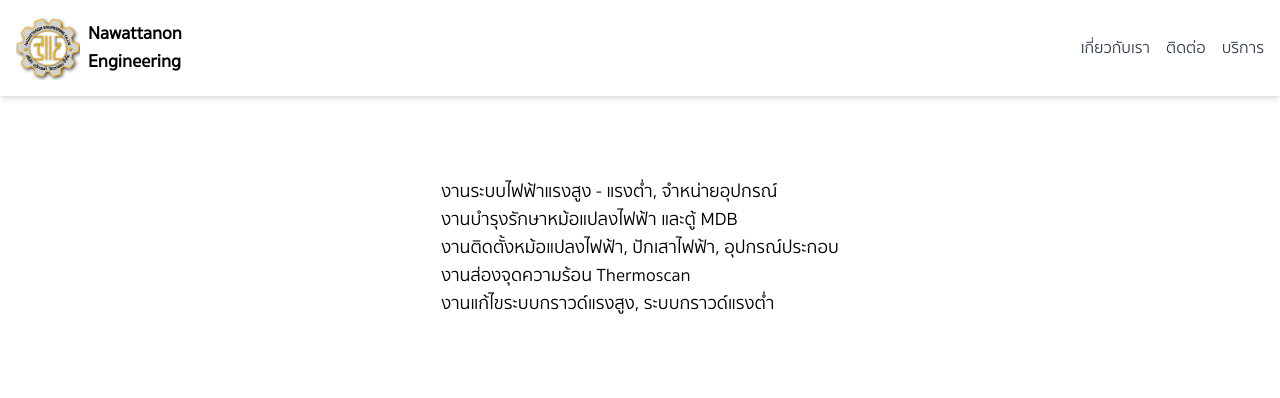
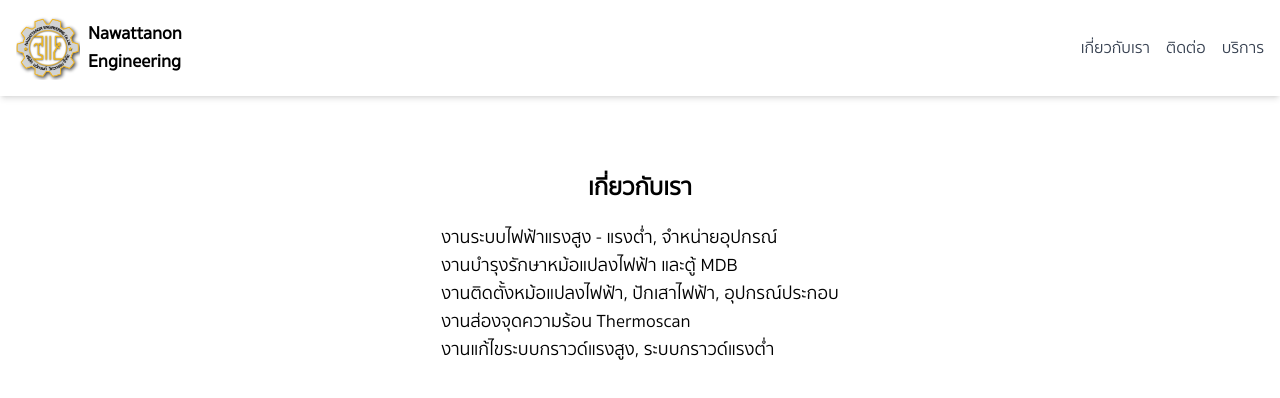
Before and after one commit to nontawit/NawattanonApp, a Next.js app: page /About in a window 1280 px wide. Shown: the top 398 px of the page. Built offline with nearby package versions, Linux system fonts and the light colour scheme.

Commit message:
Update page.tsx

```diff
--- a/src/app/About/page.tsx
+++ b/src/app/About/page.tsx
@@ -3,8 +3,12 @@
 
 const page = () => {
   return (
+    <div className=" mt-10">
+      <p className="text-2xl font-bold text-center">
+        เกี่ยวกับเรา
+      </p>
       <div>
-      <ul>
+        <ul className="mt-5">
           <li className="text-lg">งานระบบไฟฟ้าแรงสูง - แรงต่ำ, จำหน่ายอุปกรณ์</li>
           <li className="text-lg">งานบำรุงรักษาหม้อแปลงไฟฟ้า และตู้ MDB</li>
           <li className="text-lg">งานติดตั้งหม้อแปลงไฟฟ้า, ปักเสาไฟฟ้า, อุปกรณ์ประกอบ</li>
@@ -12,6 +16,7 @@
           <li className="text-lg">งานแก้ไขระบบกราวด์แรงสูง, ระบบกราวด์แรงต่ำ</li>
         </ul>
       </div>
+    </div>
   )
 }
 
```
Lines whose indentation alone changed are shown as unchanged.
